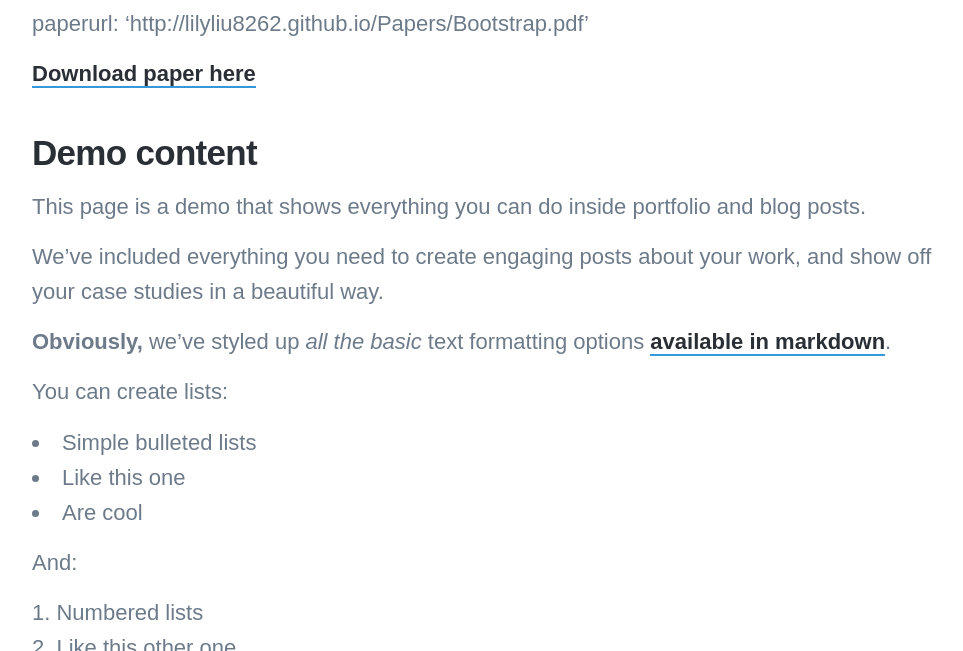
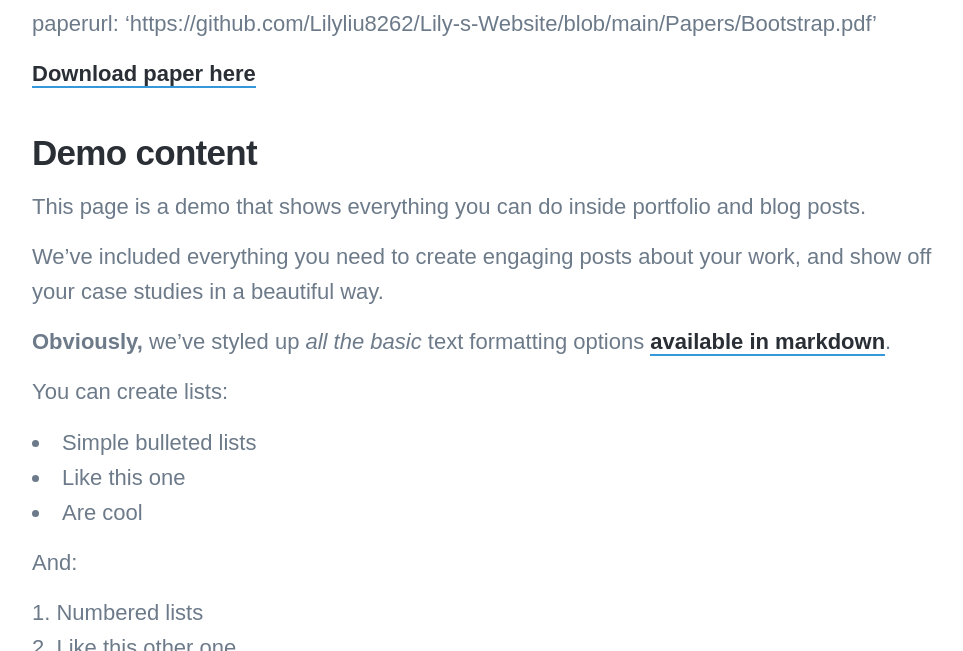
Before and after one commit to lilyliupro/finance, a Jekyll site: the page built from _projects/2018-06-30-demo-project.md, in a window 1280 px wide and 900 px high, scrolled down 347 px, cut to the strip 249-900 px from the top of the window. Shown: the whole strip, without its empty margins (138-1101 px from the left). Built offline with Jekyll 4.4.1, drawn with Linux system fonts in a browser that asks for light colours; nearby versions of some CDN libraries; some web fonts are replaced; some of the changed lines change nothing that is shown.

Commit message:
Update 2018-06-30-demo-project.md

```diff
--- a/_projects/2018-06-30-demo-project.md
+++ b/_projects/2018-06-30-demo-project.md
@@ -5,7 +5,7 @@ date: 2018-06-30 00:00:00
 description: This page is a demo that shows everything you can do inside portfolio and blog posts.
 featured_image: '/My Papers/Bootstrap Validity.pdf'
 ---
-paperurl: 'http://lilyliu8262.github.io/Papers/Bootstrap.pdf'
+paperurl: 'https://github.com/Lilyliu8262/Lily-s-Website/blob/main/Papers/Bootstrap.pdf'
 
 [Download paper here](https://github.com/Lilyliu8262/Lily-s-Website/blob/main/Papers/Bootstrap.pdf)
 ## Demo content
```
